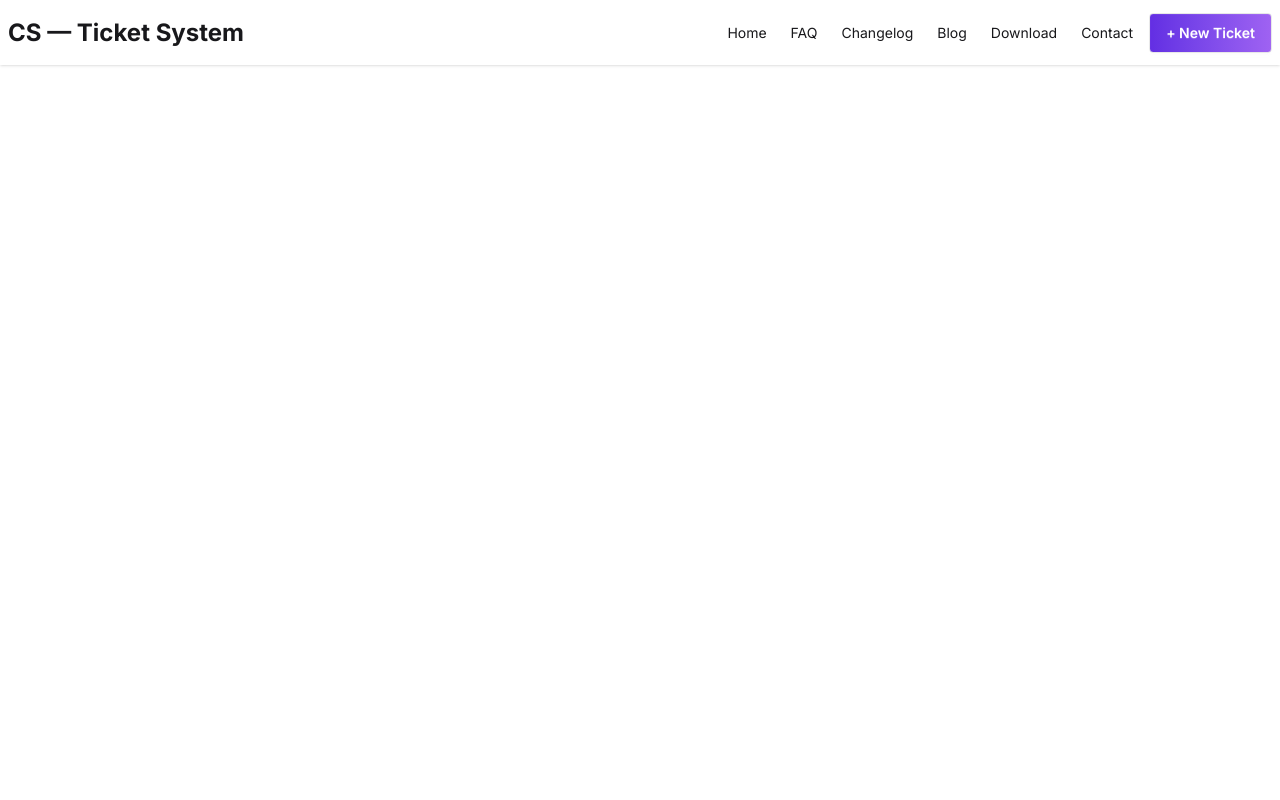
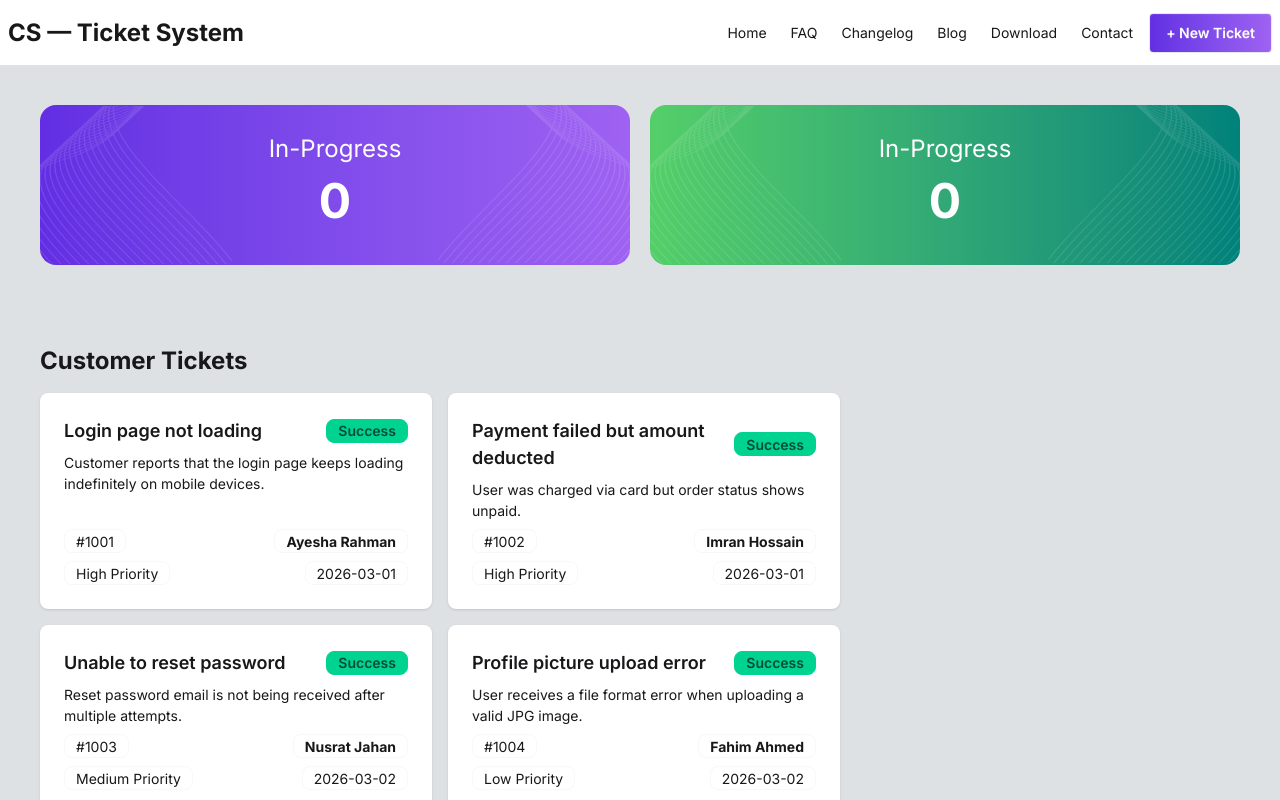
Before and after one commit to fakhrulhasan99/Customer-Support-Zone, a React (Vite) app: page / in a window 1280 px wide. Shown: the top 800 px of the page. Built offline with nearby package versions, Linux system fonts and the light colour scheme.

Commit message:
added tickets secton

```diff
--- /dev/null
+++ b/public/tickets.json
@@ -0,0 +1,137 @@
+[
+  {
+    "id": 1,
+    "title": "Login page not loading",
+    "description": "Customer reports that the login page keeps loading indefinitely on mobile devices.",
+    "customer": "Ayesha Rahman",
+    "priority": "High",
+    "status": "Open",
+    "createdAt": "2026-03-01"
+  },
+  {
+    "id": 2,
+    "title": "Payment failed but amount deducted",
+    "description": "User was charged via card but order status shows unpaid.",
+    "customer": "Imran Hossain",
+    "priority": "High",
+    "status": "Open",
+    "createdAt": "2026-03-01"
+  },
+  {
+    "id": 3,
+    "title": "Unable to reset password",
+    "description": "Reset password email is not being received after multiple attempts.",
+    "customer": "Nusrat Jahan",
+    "priority": "Medium",
+    "status": "Open",
+    "createdAt": "2026-03-02"
+  },
+  {
+    "id": 4,
+    "title": "Profile picture upload error",
+    "description": "User receives a file format error when uploading a valid JPG image.",
+    "customer": "Fahim Ahmed",
+    "priority": "Low",
+    "status": "Open",
+    "createdAt": "2026-03-02"
+  },
+  {
+    "id": 5,
+    "title": "Dashboard statistics incorrect",
+    "description": "Sales numbers are not matching with the backend reports.",
+    "customer": "Tanvir Islam",
+    "priority": "High",
+    "status": "Open",
+    "createdAt": "2026-03-02"
+  },
+  {
+    "id": 6,
+    "title": "App crashes on startup",
+    "description": "Android users report the app closes immediately after opening.",
+    "customer": "Sadia Akter",
+    "priority": "High",
+    "status": "Open",
+    "createdAt": "2026-03-02"
+  },
+  {
+    "id": 7,
+    "title": "Email notifications not working",
+    "description": "Customer does not receive order confirmation emails.",
+    "customer": "Rafid Karim",
+    "priority": "Medium",
+    "status": "Open",
+    "createdAt": "2026-03-03"
+  },
+  {
+    "id": 8,
+    "title": "Search functionality slow",
+    "description": "Search results take more than 10 seconds to load.",
+    "customer": "Mehedi Hasan",
+    "priority": "Medium",
+    "status": "Open",
+    "createdAt": "2026-03-03"
+  },
+  {
+    "id": 9,
+    "title": "Incorrect invoice generated",
+    "description": "Invoice shows wrong product quantity after checkout.",
+    "customer": "Jannatul Ferdous",
+    "priority": "High",
+    "status": "Open",
+    "createdAt": "2026-03-03"
+  },
+  {
+    "id": 10,
+    "title": "Language switch not saving",
+    "description": "Selected language resets to default after page refresh.",
+    "customer": "Arif Chowdhury",
+    "priority": "Low",
+    "status": "Open",
+    "createdAt": "2026-03-03"
+  },
+  {
+    "id": 11,
+    "title": "Coupon code invalid error",
+    "description": "Valid promo code shows invalid error during checkout.",
+    "customer": "Mariam Khan",
+    "priority": "Medium",
+    "status": "Open",
+    "createdAt": "2026-03-03"
+  },
+  {
+    "id": 12,
+    "title": "Order history missing",
+    "description": "Customer cannot see previous orders in account dashboard.",
+    "customer": "Shakib Al Hasan",
+    "priority": "High",
+    "status": "Open",
+    "createdAt": "2026-03-04"
+  },
+  {
+    "id": 13,
+    "title": "Two-factor authentication issue",
+    "description": "OTP code expires too quickly before user can enter it.",
+    "customer": "Tanjila Noor",
+    "priority": "Medium",
+    "status": "Open",
+    "createdAt": "2026-03-04"
+  },
+  {
+    "id": 14,
+    "title": "Broken image on homepage banner",
+    "description": "Main promotional banner image does not load properly.",
+    "customer": "Rakib Uddin",
+    "priority": "Low",
+    "status": "Open",
+    "createdAt": "2026-03-04"
+  },
+  {
+    "id": 15,
+    "title": "Account gets logged out automatically",
+    "description": "User session expires within 5 minutes without inactivity.",
+    "customer": "Farzana Haque",
+    "priority": "High",
+    "status": "Open",
+    "createdAt": "2026-03-04"
+  }
+]
--- a/src/App.jsx
+++ b/src/App.jsx
@@ -1,12 +1,33 @@
+import { use } from 'react'
 import './App.css'
+import Banner from './components/banner/Banner'
 import Navbar from './components/navbar/Navbar'
+import TicketData from './components/ticketCard/TicketData'
+const ticketsData = fetch('/tickets.json').then(res => res.json())
 
 function App() {
 
+  const tickets = use(ticketsData);
+  console.log(tickets)
+
   return (
     <>
-      {/* Navbar */}
-      <Navbar/>
+      <div className='bg-[#dde1e4]'>
+        <Navbar />
+        <Banner />
+        {/* main section */}
+        <div className='max-w-350 mx-auto p-5 lg:p-10'>
+          {/* customer tickets section */}
+          <div className='lg:w-8/12'>
+            <h2 className='text-2xl font-bold pb-4'>Customer Tickets</h2>
+            <div className='grid gap-4 grid-cols-1 lg:grid-cols-2'>
+              {
+                tickets.map(ticket => <TicketData key={ticket.id} ticket={ticket} />)
+              }
+            </div>
+          </div>
+        </div>
+      </div>
     </>
   )
 }
--- /dev/null
+++ b/src/components/banner/Banner.jsx
@@ -0,0 +1,71 @@
+import React, { useState } from 'react';
+import BgImg from '../../assets/vector1.png'
+
+const Banner = () => {
+
+    const [progress, setProgress] = useState(0);
+    return (
+        <div className='max-w-350 mx-auto flex flex-col lg:flex-row gap-5 p-5 lg:p-10'>
+            <div
+                className="hero rounded-2xl text-white relative overflow-hidden bg-linear-to-r from-[#632EE3] to-[#9F62F2]"
+            >
+                {/* Left texture */}
+                <div
+                    className="absolute left-0 top-0 h-full w-48 bg-no-repeat bg-left"
+                    style={{
+                        backgroundImage: `url(${BgImg})`,
+                        backgroundSize: "contain"
+                    }}
+                />
+
+                {/* Right mirrored texture */}
+                <div
+                    className="absolute right-0 top-0 h-full w-48 bg-no-repeat"
+                    style={{
+                        backgroundImage: `url(${BgImg})`,
+                        backgroundSize: "contain",
+                        transform: "scaleX(-1)"
+                    }}
+                />
+
+                <div className="hero-content text-center relative z-10">
+                    <div className="py-3 max-w-md">
+                        <h1 className="text-2xl">In-Progress</h1>
+                        <p className="py-3 text-5xl font-bold">{progress}</p>
+                    </div>
+                </div>
+            </div>
+            <div
+                className="hero rounded-2xl text-white relative overflow-hidden bg-linear-to-r from-[#54CF68] to-[#00827A]"
+            >
+                {/* Left texture */}
+                <div
+                    className="absolute left-0 top-0 h-full w-48 bg-no-repeat bg-left"
+                    style={{
+                        backgroundImage: `url(${BgImg})`,
+                        backgroundSize: "contain"
+                    }}
+                />
+
+                {/* Right mirrored texture */}
+                <div
+                    className="absolute right-0 top-0 h-full w-48 bg-no-repeat"
+                    style={{
+                        backgroundImage: `url(${BgImg})`,
+                        backgroundSize: "contain",
+                        transform: "scaleX(-1)"
+                    }}
+                />
+
+                <div className="hero-content text-center relative z-10">
+                    <div className="py-3 max-w-md">
+                        <h1 className="text-2xl">In-Progress</h1>
+                        <p className="py-3 text-5xl font-bold">{progress}</p>
+                    </div>
+                </div>
+            </div>
+        </div>
+    );
+};
+
+export default Banner;
--- a/src/components/navbar/Navbar.jsx
+++ b/src/components/navbar/Navbar.jsx
@@ -12,7 +12,8 @@ const Navbar = () => {
     </>
 
     return (
-        <div className="navbar bg-base-100 shadow-sm">
+        <div className='bg-base-100'>
+            <div className="navbar bg-base-100 max-w-350 mx-auto">
                 <div className="navbar-start">
                     <div className="dropdown">
                         <div tabIndex={0} role="button" className="btn btn-ghost lg:hidden">
@@ -35,6 +36,7 @@ const Navbar = () => {
                     <a className="btn bg-linear-to-r from-[#632EE3] to-[#9F62F2] text-white">+ New Ticket</a>
                 </div>
             </div>
+        </div>
     );
 };
 
--- /dev/null
+++ b/src/components/ticketCard/TicketData.jsx
@@ -0,0 +1,41 @@
+import React from 'react';
+
+const TicketData = ({ ticket }) => {
+
+    const tag = 1000 + ticket.id;
+
+    return (
+        // {
+        //     "id": 1,
+        //     "title": "Login page not loading",
+        //     "description": "Customer reports that the login page keeps loading indefinitely on mobile devices.",
+        //     "customer": "Ayesha Rahman",
+        //     "priority": "High",
+        //     "status": "Open",
+        //     "createdAt": "2026-03-01T09:15:00"
+        // }
+        <div div className="card bg-base-100 shadow-sm" >
+            <div className="card-body">
+                <h2 className="card-title justify-between">
+                    {ticket.title}
+                    <div className="badge badge-success">Success</div>
+                    {/* <div className="badge badge-warning">Warning</div>
+                    <div className="badge badge-error">Error</div> */}
+                </h2>
+                <p>{ticket.description}</p>
+                <div className="flex justify-between">
+                    <div className="card-actions justify-start">
+                        <div className="badge">#{tag}</div>
+                        <div className="badge">{ticket.priority} Priority</div>
+                    </div>
+                    <div className="card-actions justify-end">
+                        <div className="badge font-bold">{ticket.customer}</div>
+                        <div className="badge">{ticket.createdAt}</div>
+                    </div>
+                </div>
+            </div>
+        </div>
+    );
+};
+
+export default TicketData;
```
Lines whose indentation alone changed are shown as unchanged.
